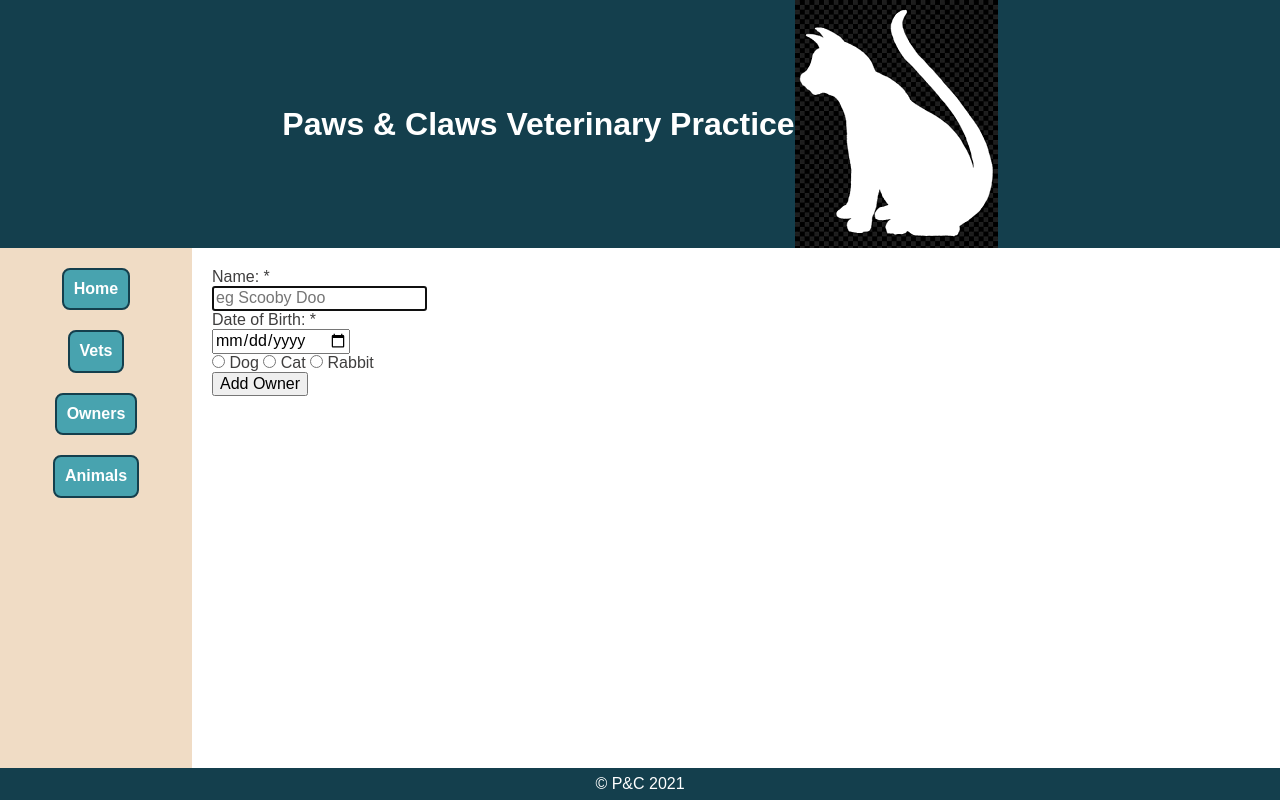
After one commit to Kirsten4/vet_management_app, a Flask app: page /animals/new in a window 1280 px wide. The commit adds this page. Run offline with Flask 2, Linux system fonts and the light colour scheme.

Commit message:
add animal form

```diff
--- a/controllers/animals_controller.py
+++ b/controllers/animals_controller.py
@@ -1,5 +1,37 @@
 from flask import Flask, render_template, request,redirect,url_for, Blueprint
 import repositories.animal_repository as animal_repository
+import repositories.owner_repository as owner_repository
+import repositories.vet_repository as vet_repository
 from models.animal import Animal
 
 animals_blueprint = Blueprint("animals", __name__)
+
+# INDEX
+# GET '/animals'
+@animals_blueprint.route("/animals")
+def animals():
+    animals = animal_repository.select_all()
+    return render_template("animals/index.html", animals=animals)
+
+# NEW
+# GET '/animals/new'
+# Return html form to the browser
+@animals_blueprint.route("/animals/new")
+def new_animal():
+    return render_template("animals/new.html")
+
+# CREATE
+# POST '/animals'
+@animals_blueprint.route("/animals", methods=['POST'])
+def create_animal():
+    name = request.form['name']
+    date_of_birth = request.form['date_of_birth']
+    type_of_animal = request.form['type_of_animal']
+    owner_id = request.form['owner_id']
+    treatment_notes = request.form['treatment_notes']
+    vet_id = request.form['vet_id']
+    owner = owner_repository.select(owner_id)
+    vet = vet_repository.select(vet_id)
+    animal = Animal(name, date_of_birth,type_of_animal, owner, treatment_notes, vet)
+    animal_repository.save(animal)
+    return redirect(url_for(".animals"))
--- a/static/style.css
+++ b/static/style.css
@@ -73,7 +73,7 @@ a:-webkit-any-link {
     border-radius: 8px;
 }
 
-#cat {
+#cat-logo {
     display: flex;
     justify-content: flex-end;
 }
--- /dev/null
+++ b/templates/animals/new.html
@@ -0,0 +1,27 @@
+{% extends 'base.html' %}
+{% block content %}
+<form action="/animals" method="post">
+    <div>
+        <label for="name">Name: <span class="required_*">*</span></label><br>
+        <input type="text" id="name" name="name" placeholder="eg Scooby Doo" required autofocus>
+    </div>
+
+    <div>
+        <label for="date_of_birth">Date of Birth: <span class="required_*">*</span></label><br>
+        <input type="date" id="date_of_birth" name="date_of_birth" >
+    </div>
+
+    <div>
+        <!-- <label for="type_of_animal">Type of Animal: <span class="required_*">*</span></label> -->
+        <input type="radio" id="dog" name="type_of_animal" value="dog">
+        <label for="dog">Dog</label>
+        <input type="radio" id="cat" name="type_of_animal" value="cat">
+        <label for="cat">Cat</label>
+        <input type="radio" id="rabbit" name="type_of_animal" value="rabbit">
+        <label for="rabbit">Rabbit</label>
+    </div>
+
+
+    <button type="submit">Add Owner</button>
+</form>
+{% endblock content %}
--- a/templates/base.html
+++ b/templates/base.html
@@ -7,7 +7,7 @@
 <body id="grid">
     <header id="header-1">
         <div><h1>Paws & Claws Veterinary Practice</h1></div>
-        <div id="cat">
+        <div id="cat-logo">
             <img src="/static/img/cat.png" alt="cat silhouette">
         </div>
     </header>
@@ -21,6 +21,9 @@
                 <div class=nav-button>
                     <a href="/owners">Owners</a>
                 </div>
+                <div class=nav-button>
+                    <a href="/animals">Animals</a>
+                </div>
         </nav>
         <section id="content-1">
             {% block content %}
--- a/templates/vets/new.html
+++ b/templates/vets/new.html
@@ -8,7 +8,7 @@
 
     <div>
         <label for="qualified_date">Qualified Date: <span class="required_*">*</span></label><br>
-        <input type="date" id="qualified_date" name="qualified_date" placeholder="select" required inputmode="tel">
+        <input type="date" id="qualified_date" name="qualified_date" required>
     </div>
 
     <div>
```
Also changed, not shown: templates/animals/index.html (added, +18 -0 lines).
